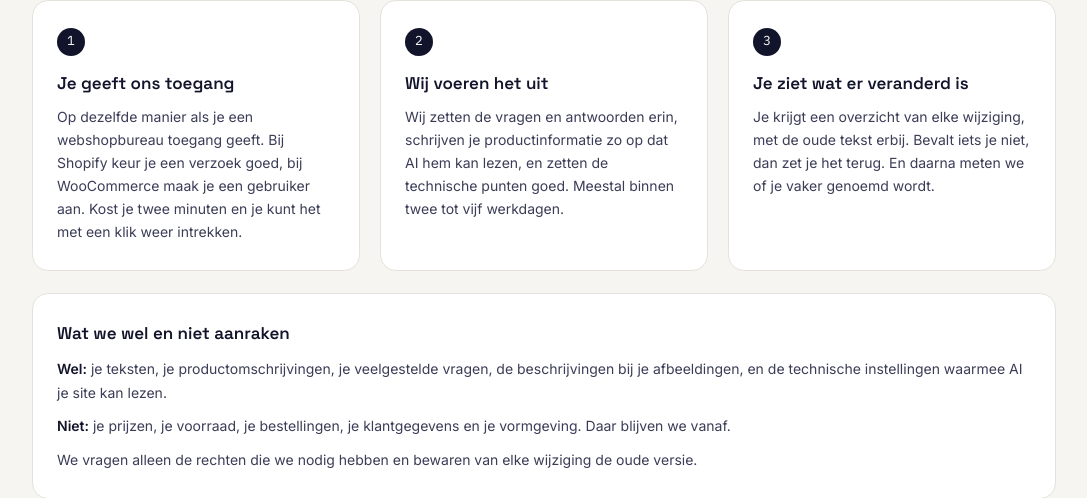
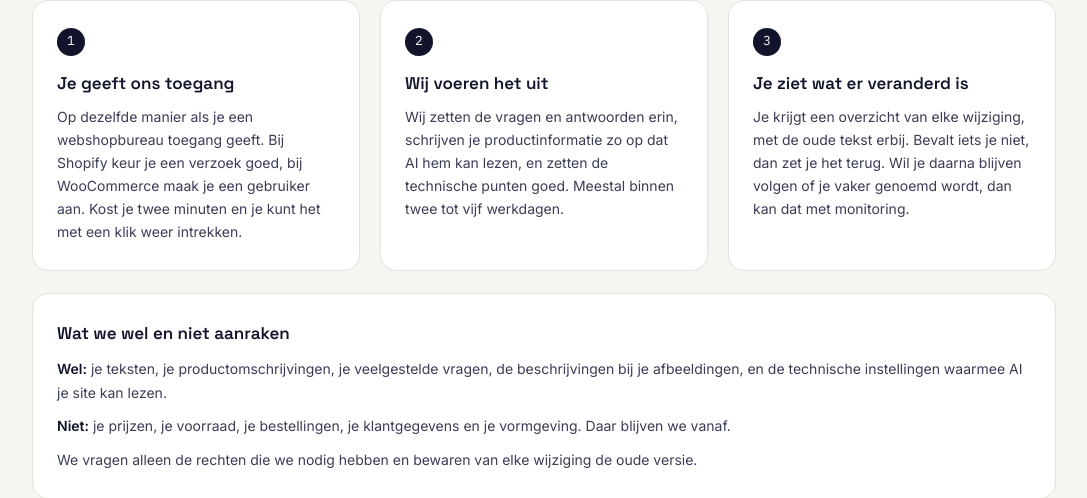
Before and after one commit to ninonorden/Krillo-app, a Flask app: page / in a window 1280 px wide. Shown: the part 3465-3963 px from the top of the page, without its empty margins (96-1183 px from the left). Run offline with Flask 3, Linux system fonts and the light colour scheme; data that the repository does not hold is empty; some libraries are stand-ins or nearby versions.

Commit message:
Add files via upload

```diff
--- a/templates/index.html
+++ b/templates/index.html
@@ -843,7 +843,11 @@
       <div class="stap">
         <span class="stap-num">3</span>
         <h3>Je ziet wat er veranderd is</h3>
-        <p>Je krijgt een overzicht van elke wijziging, met de oude tekst erbij. Bevalt iets je niet, dan zet je het terug. En daarna meten we of je vaker genoemd wordt.</p>
+        {# Hier stond "En daarna meten we of je vaker genoemd wordt." Dat is niet
+           waar bij dit product: de wekelijkse meting hoort bij het abonnement,
+           en wie alleen de uitvoering koopt wordt een keer gemeten, bij de start.
+           Zo'n zin is precies het soort belofte waar een klant later op valt. #}
+        <p>Je krijgt een overzicht van elke wijziging, met de oude tekst erbij. Bevalt iets je niet, dan zet je het terug. Wil je daarna blijven volgen of je vaker genoemd wordt, dan kan dat met monitoring.</p>
       </div>
     </div>
 
```
